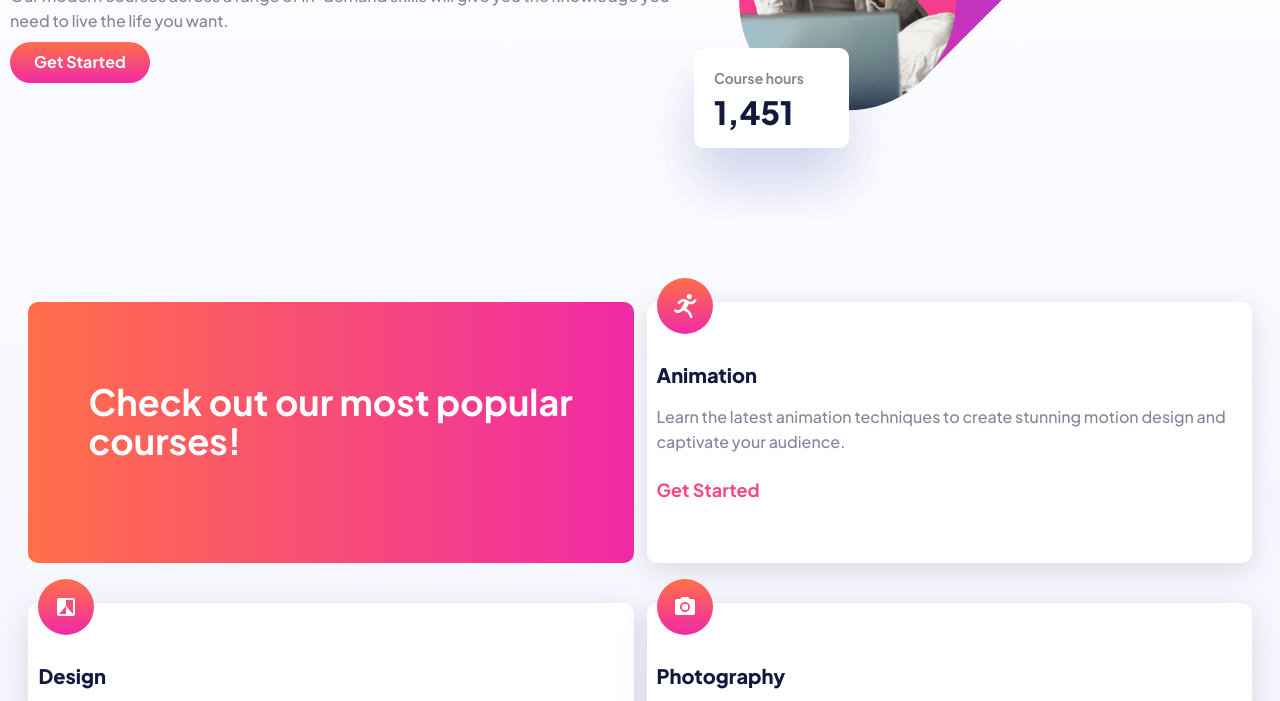
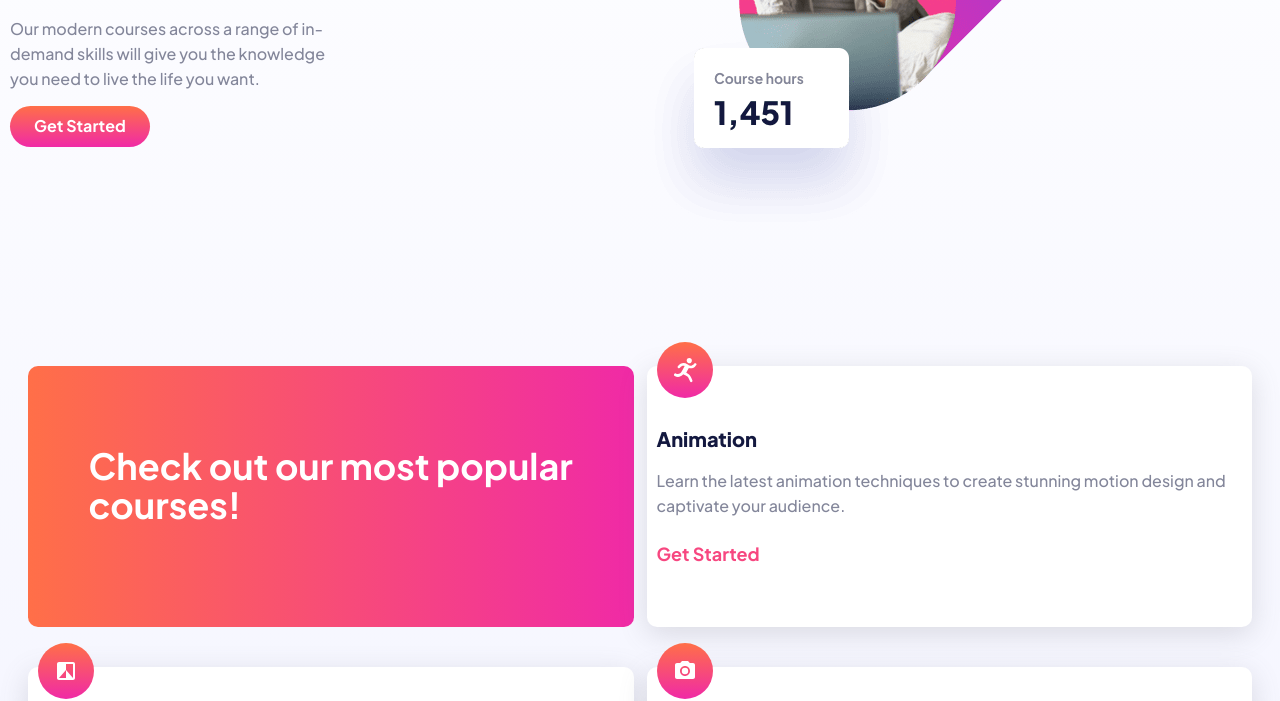
Before and after one commit to husham351/skilled-e-learning-landing-page, a plain HTML site: page index.html in a window 1280 px wide. Shown: the part 399-1100 px from the top of the page. Drawn offline with Linux system fonts and the light colour scheme.

Commit message:
updated style.css

```diff
--- a/assets/css/style.css
+++ b/assets/css/style.css
@@ -344,9 +344,9 @@ html{
     .hero-paragraph{
         font-size: 16px;
         font-weight: 500;
-        margin-top: 37px;
-        margin-bottom: 15px;
-        width: 54%;
+        margin-top: 70px;
+        margin-bottom: 21px;
+        width: 26%;
         line-height: 25px;
     }
 
```
